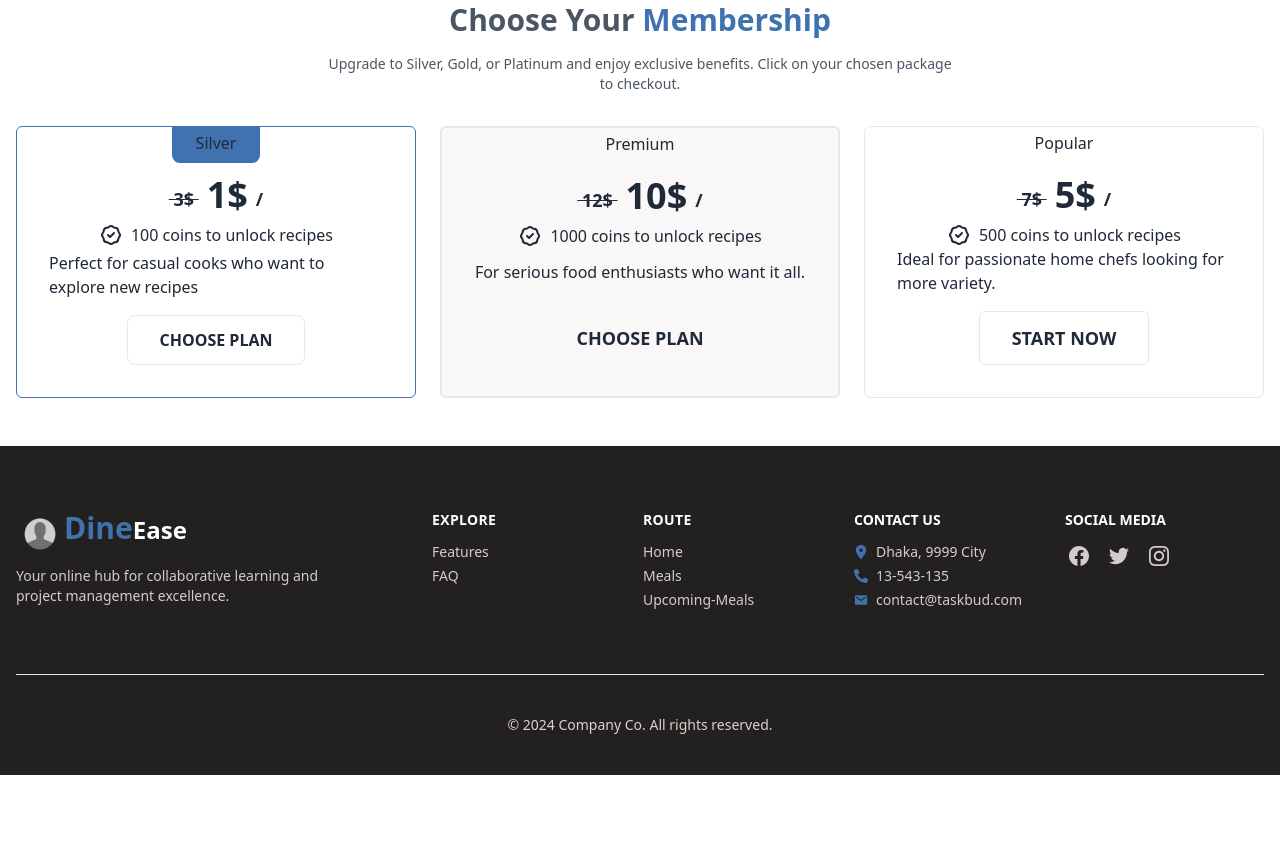
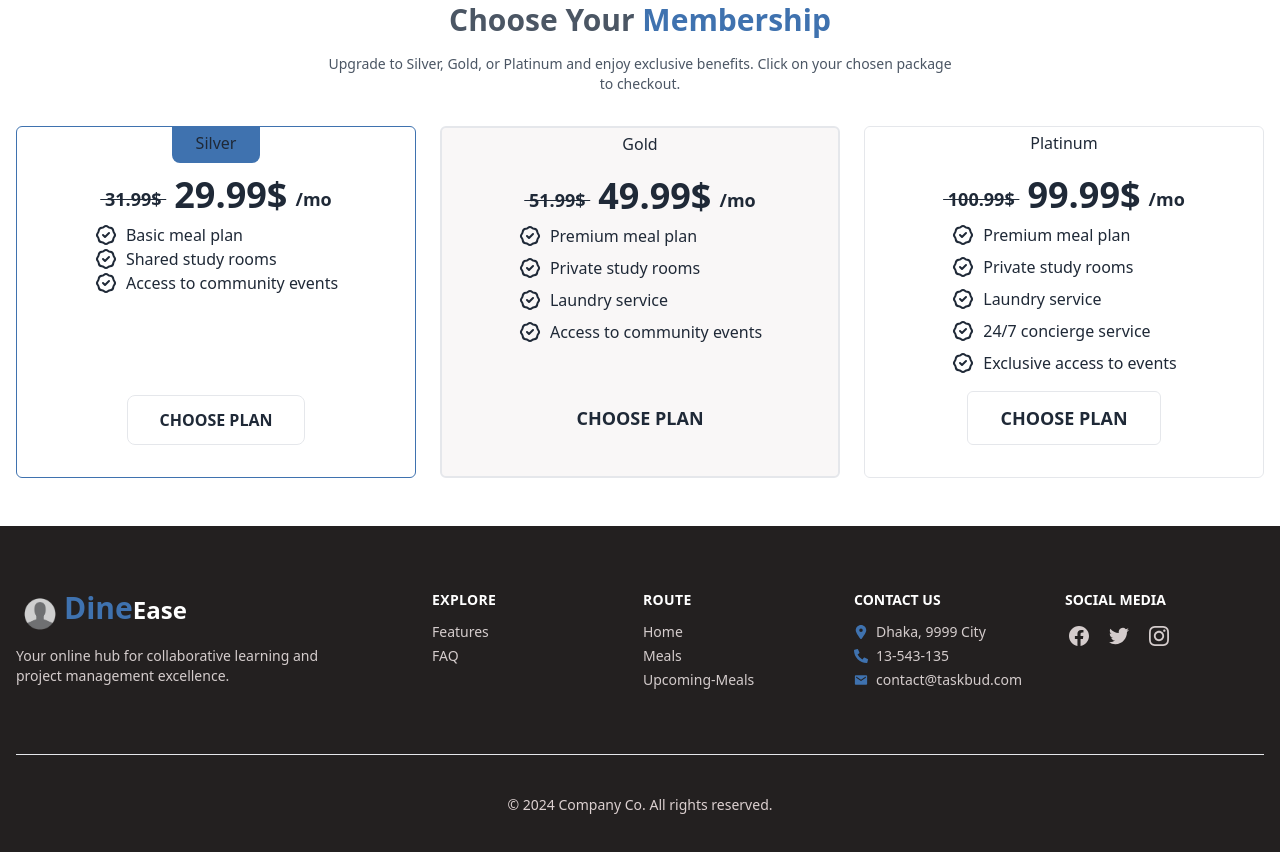
Before and after one commit to strongfornt/hostel-management-client, a React (Vite) app: page / in a window 1280 px wide. Shown: the part 1340-2192 px from the top of the page. Before the commit the page ends 2115 px from the top, so only its background shows below. Built offline with nearby package versions, Linux system fonts and the light colour scheme; no server answers.

Commit message:
added membership plan section

```diff
--- a/src/pages/Home/HomeElements/Membership/Membership.jsx
+++ b/src/pages/Home/HomeElements/Membership/Membership.jsx
@@ -34,58 +34,112 @@ export default function Membership() {
 			<div className="relative z-0 flex flex-col items-center p-8 border-[#3F72AF] border rounded-md">
 				<span className="absolute top-0 px-6 pt-1 pb-2 font-medium rounded-b-lg bg-[#3F72AF]  dark:text-gray-50">Silver</span>
 				<p className="flex items-center justify-center mt-4 space-x-2 font-bold">
-					<span className={`text-lg line-through ${theme === "light" && 'dark:text-gray-700'}`}>&nbsp;3$&nbsp;</span>
-					<span className="pb-2 text-4xl">1$</span>
-					<span className="text-lg">/</span>
+					<span className={`text-lg line-through ${theme === "light" && 'dark:text-gray-700'}`}>&nbsp;31.99$&nbsp;</span>
+					<span className="pb-2 text-4xl">29.99$</span>
+					<span className="text-lg">/mo</span>
 				</p>
 				<ul className="flex-1 ">
 					<li className="flex items-center space-x-2">
 						<svg xmlns="http://www.w3.org/2000/svg" fill="none" viewBox="0 0 24 24" stroke="currentColor" className="w-6 h-6 dark:text-teal-600">
 							<path strokeLinecap="round" strokeLinejoin="round" strokeWidth="2" d="M9 12l2 2 4-4M7.835 4.697a3.42 3.42 0 001.946-.806 3.42 3.42 0 014.438 0 3.42 3.42 0 001.946.806 3.42 3.42 0 013.138 3.138 3.42 3.42 0 00.806 1.946 3.42 3.42 0 010 4.438 3.42 3.42 0 00-.806 1.946 3.42 3.42 0 01-3.138 3.138 3.42 3.42 0 00-1.946.806 3.42 3.42 0 01-4.438 0 3.42 3.42 0 00-1.946-.806 3.42 3.42 0 01-3.138-3.138 3.42 3.42 0 00-.806-1.946 3.42 3.42 0 010-4.438 3.42 3.42 0 00.806-1.946 3.42 3.42 0 013.138-3.138z"></path>
 						</svg>
-						<span>100 coins to unlock recipes</span>
+						<span>Basic meal plan</span>
+					</li>
+                    <li className="flex items-center space-x-2">
+						<svg xmlns="http://www.w3.org/2000/svg" fill="none" viewBox="0 0 24 24" stroke="currentColor" className="w-6 h-6 dark:text-teal-600">
+							<path strokeLinecap="round" strokeLinejoin="round" strokeWidth="2" d="M9 12l2 2 4-4M7.835 4.697a3.42 3.42 0 001.946-.806 3.42 3.42 0 014.438 0 3.42 3.42 0 001.946.806 3.42 3.42 0 013.138 3.138 3.42 3.42 0 00.806 1.946 3.42 3.42 0 010 4.438 3.42 3.42 0 00-.806 1.946 3.42 3.42 0 01-3.138 3.138 3.42 3.42 0 00-1.946.806 3.42 3.42 0 01-4.438 0 3.42 3.42 0 00-1.946-.806 3.42 3.42 0 01-3.138-3.138 3.42 3.42 0 00-.806-1.946 3.42 3.42 0 010-4.438 3.42 3.42 0 00.806-1.946 3.42 3.42 0 013.138-3.138z"></path>
+						</svg>
+						<span>Shared study rooms</span>
+					</li>
+                    <li className="flex items-center space-x-2">
+						<svg xmlns="http://www.w3.org/2000/svg" fill="none" viewBox="0 0 24 24" stroke="currentColor" className="w-6 h-6 dark:text-teal-600">
+							<path strokeLinecap="round" strokeLinejoin="round" strokeWidth="2" d="M9 12l2 2 4-4M7.835 4.697a3.42 3.42 0 001.946-.806 3.42 3.42 0 014.438 0 3.42 3.42 0 001.946.806 3.42 3.42 0 013.138 3.138 3.42 3.42 0 00.806 1.946 3.42 3.42 0 010 4.438 3.42 3.42 0 00-.806 1.946 3.42 3.42 0 01-3.138 3.138 3.42 3.42 0 00-1.946.806 3.42 3.42 0 01-4.438 0 3.42 3.42 0 00-1.946-.806 3.42 3.42 0 01-3.138-3.138 3.42 3.42 0 00-.806-1.946 3.42 3.42 0 010-4.438 3.42 3.42 0 00.806-1.946 3.42 3.42 0 013.138-3.138z"></path>
+						</svg>
+						<span>Access to community events</span>
 					</li>
 
 				</ul>
-                <p>Perfect for casual cooks who want to explore new recipes</p>
+
 				<button className="px-4 py-2 mt-4 font-semibold uppercase border rounded-lg md:mt-4 sm:py-3 sm:px-8 dark:border-[#3F72AF]">Choose Plan</button>
 			</div>
 			<div className={`relative flex flex-col items-center p-8 border-2 rounded-md dark:border-[#3F72AF] bg-[#F9F7F7]`}>
-				<span className="absolute top-0 px-6 pt-1 pb-2 font-medium rounded-b-lg dark:bg-[#3F72AF]  dark:text-gray-50">Premium</span>
+				<span className="absolute top-0 px-6 pt-1 pb-2 font-medium rounded-b-lg dark:bg-[#3F72AF]  dark:text-gray-50">Gold</span>
 				<p className="flex items-center justify-center mt-4 space-x-2 font-bold">
-                <span className={`text-lg line-through ${theme === "light" && 'dark:text-gray-700'}`}>&nbsp;12$&nbsp;</span>
-					<span className="pb-2 text-4xl">10$</span>
-					<span className="text-lg">/</span>
+                <span className={`text-lg line-through ${theme === "light" && 'dark:text-gray-700'}`}>&nbsp;51.99$&nbsp;</span>
+					<span className="pb-2 text-4xl">49.99$</span>
+					<span className="text-lg">/mo</span>
 				</p>
 				<ul className="flex-1 space-y-2">
 					<li className="flex items-center space-x-2">
 						<svg xmlns="http://www.w3.org/2000/svg" fill="none" viewBox="0 0 24 24" stroke="currentColor" className="w-6 h-6 dark:text-teal-600">
 							<path strokeLinecap="round" strokeLinejoin="round" strokeWidth="2" d="M9 12l2 2 4-4M7.835 4.697a3.42 3.42 0 001.946-.806 3.42 3.42 0 014.438 0 3.42 3.42 0 001.946.806 3.42 3.42 0 013.138 3.138 3.42 3.42 0 00.806 1.946 3.42 3.42 0 010 4.438 3.42 3.42 0 00-.806 1.946 3.42 3.42 0 01-3.138 3.138 3.42 3.42 0 00-1.946.806 3.42 3.42 0 01-4.438 0 3.42 3.42 0 00-1.946-.806 3.42 3.42 0 01-3.138-3.138 3.42 3.42 0 00-.806-1.946 3.42 3.42 0 010-4.438 3.42 3.42 0 00.806-1.946 3.42 3.42 0 013.138-3.138z"></path>
 						</svg>
-						<span>1000 coins to unlock recipes</span>
+						<span>Premium meal plan</span>
+					</li>
+                    <li className="flex items-center space-x-2">
+						<svg xmlns="http://www.w3.org/2000/svg" fill="none" viewBox="0 0 24 24" stroke="currentColor" className="w-6 h-6 dark:text-teal-600">
+							<path strokeLinecap="round" strokeLinejoin="round" strokeWidth="2" d="M9 12l2 2 4-4M7.835 4.697a3.42 3.42 0 001.946-.806 3.42 3.42 0 014.438 0 3.42 3.42 0 001.946.806 3.42 3.42 0 013.138 3.138 3.42 3.42 0 00.806 1.946 3.42 3.42 0 010 4.438 3.42 3.42 0 00-.806 1.946 3.42 3.42 0 01-3.138 3.138 3.42 3.42 0 00-1.946.806 3.42 3.42 0 01-4.438 0 3.42 3.42 0 00-1.946-.806 3.42 3.42 0 01-3.138-3.138 3.42 3.42 0 00-.806-1.946 3.42 3.42 0 010-4.438 3.42 3.42 0 00.806-1.946 3.42 3.42 0 013.138-3.138z"></path>
+						</svg>
+						<span>Private study rooms</span>
+					</li>
+                    <li className="flex items-center space-x-2">
+						<svg xmlns="http://www.w3.org/2000/svg" fill="none" viewBox="0 0 24 24" stroke="currentColor" className="w-6 h-6 dark:text-teal-600">
+							<path strokeLinecap="round" strokeLinejoin="round" strokeWidth="2" d="M9 12l2 2 4-4M7.835 4.697a3.42 3.42 0 001.946-.806 3.42 3.42 0 014.438 0 3.42 3.42 0 001.946.806 3.42 3.42 0 013.138 3.138 3.42 3.42 0 00.806 1.946 3.42 3.42 0 010 4.438 3.42 3.42 0 00-.806 1.946 3.42 3.42 0 01-3.138 3.138 3.42 3.42 0 00-1.946.806 3.42 3.42 0 01-4.438 0 3.42 3.42 0 00-1.946-.806 3.42 3.42 0 01-3.138-3.138 3.42 3.42 0 00-.806-1.946 3.42 3.42 0 010-4.438 3.42 3.42 0 00.806-1.946 3.42 3.42 0 013.138-3.138z"></path>
+						</svg>
+						<span>Laundry service</span>
+					</li>
+                    <li className="flex items-center space-x-2">
+						<svg xmlns="http://www.w3.org/2000/svg" fill="none" viewBox="0 0 24 24" stroke="currentColor" className="w-6 h-6 dark:text-teal-600">
+							<path strokeLinecap="round" strokeLinejoin="round" strokeWidth="2" d="M9 12l2 2 4-4M7.835 4.697a3.42 3.42 0 001.946-.806 3.42 3.42 0 014.438 0 3.42 3.42 0 001.946.806 3.42 3.42 0 013.138 3.138 3.42 3.42 0 00.806 1.946 3.42 3.42 0 010 4.438 3.42 3.42 0 00-.806 1.946 3.42 3.42 0 01-3.138 3.138 3.42 3.42 0 00-1.946.806 3.42 3.42 0 01-4.438 0 3.42 3.42 0 00-1.946-.806 3.42 3.42 0 01-3.138-3.138 3.42 3.42 0 00-.806-1.946 3.42 3.42 0 010-4.438 3.42 3.42 0 00.806-1.946 3.42 3.42 0 013.138-3.138z"></path>
+						</svg>
+						<span>Access to community events</span>
 					</li>
 
 				</ul>
-                <p>For serious food enthusiasts who want it all.</p>
+
 				<button className="px-8 py-3 mt-7  text-lg font-semibold uppercase rounded dark:bg-[#3F72AF] dark:text-gray-50">Choose Plan</button>
 			</div>
 			<div className={`relative z-0 flex flex-col items-center p-8 border rounded-md ${theme === "light" ? 'dark:bg-gray-100' :'border border-teal-400'}`}>
-				<span className="absolute top-0 px-6 pt-1 pb-2 font-medium rounded-b-lg dark:bg-[#3F72AF] dark:text-gray-50">Popular</span>
+				<span className="absolute top-0 px-6 pt-1 pb-2 font-medium rounded-b-lg dark:bg-[#3F72AF] dark:text-gray-50">Platinum</span>
 				<p className="flex items-center justify-center mt-4 space-x-2 font-bold">
-					<span className="text-lg line-through dark:text-gray-700">&nbsp;7$&nbsp;</span>
-					<span className="pb-2 text-4xl">5$</span>
-					<span className="text-lg">/</span>
+					<span className="text-lg line-through dark:text-gray-700">&nbsp;100.99$&nbsp;</span>
+					<span className="pb-2 text-4xl">99.99$</span>
+					<span className="text-lg">/mo</span>
 				</p>
 				<ul className="flex-1 space-y-2">
 					<li className="flex items-center space-x-2">
 						<svg xmlns="http://www.w3.org/2000/svg" fill="none" viewBox="0 0 24 24" stroke="currentColor" className="w-6 h-6 dark:text-teal-600">
 							<path strokeLinecap="round" strokeLinejoin="round" strokeWidth="2" d="M9 12l2 2 4-4M7.835 4.697a3.42 3.42 0 001.946-.806 3.42 3.42 0 014.438 0 3.42 3.42 0 001.946.806 3.42 3.42 0 013.138 3.138 3.42 3.42 0 00.806 1.946 3.42 3.42 0 010 4.438 3.42 3.42 0 00-.806 1.946 3.42 3.42 0 01-3.138 3.138 3.42 3.42 0 00-1.946.806 3.42 3.42 0 01-4.438 0 3.42 3.42 0 00-1.946-.806 3.42 3.42 0 01-3.138-3.138 3.42 3.42 0 00-.806-1.946 3.42 3.42 0 010-4.438 3.42 3.42 0 00.806-1.946 3.42 3.42 0 013.138-3.138z"></path>
 						</svg>
-						<span>500 coins to unlock recipes</span>
+						<span>Premium meal plan</span>
+					</li>
+                    <li className="flex items-center space-x-2">
+						<svg xmlns="http://www.w3.org/2000/svg" fill="none" viewBox="0 0 24 24" stroke="currentColor" className="w-6 h-6 dark:text-teal-600">
+							<path strokeLinecap="round" strokeLinejoin="round" strokeWidth="2" d="M9 12l2 2 4-4M7.835 4.697a3.42 3.42 0 001.946-.806 3.42 3.42 0 014.438 0 3.42 3.42 0 001.946.806 3.42 3.42 0 013.138 3.138 3.42 3.42 0 00.806 1.946 3.42 3.42 0 010 4.438 3.42 3.42 0 00-.806 1.946 3.42 3.42 0 01-3.138 3.138 3.42 3.42 0 00-1.946.806 3.42 3.42 0 01-4.438 0 3.42 3.42 0 00-1.946-.806 3.42 3.42 0 01-3.138-3.138 3.42 3.42 0 00-.806-1.946 3.42 3.42 0 010-4.438 3.42 3.42 0 00.806-1.946 3.42 3.42 0 013.138-3.138z"></path>
+						</svg>
+						<span>Private study rooms</span>
+					</li>
+                    <li className="flex items-center space-x-2">
+						<svg xmlns="http://www.w3.org/2000/svg" fill="none" viewBox="0 0 24 24" stroke="currentColor" className="w-6 h-6 dark:text-teal-600">
+							<path strokeLinecap="round" strokeLinejoin="round" strokeWidth="2" d="M9 12l2 2 4-4M7.835 4.697a3.42 3.42 0 001.946-.806 3.42 3.42 0 014.438 0 3.42 3.42 0 001.946.806 3.42 3.42 0 013.138 3.138 3.42 3.42 0 00.806 1.946 3.42 3.42 0 010 4.438 3.42 3.42 0 00-.806 1.946 3.42 3.42 0 01-3.138 3.138 3.42 3.42 0 00-1.946.806 3.42 3.42 0 01-4.438 0 3.42 3.42 0 00-1.946-.806 3.42 3.42 0 01-3.138-3.138 3.42 3.42 0 00-.806-1.946 3.42 3.42 0 010-4.438 3.42 3.42 0 00.806-1.946 3.42 3.42 0 013.138-3.138z"></path>
+						</svg>
+						<span>Laundry service</span>
+					</li>
+                    <li className="flex items-center space-x-2">
+						<svg xmlns="http://www.w3.org/2000/svg" fill="none" viewBox="0 0 24 24" stroke="currentColor" className="w-6 h-6 dark:text-teal-600">
+							<path strokeLinecap="round" strokeLinejoin="round" strokeWidth="2" d="M9 12l2 2 4-4M7.835 4.697a3.42 3.42 0 001.946-.806 3.42 3.42 0 014.438 0 3.42 3.42 0 001.946.806 3.42 3.42 0 013.138 3.138 3.42 3.42 0 00.806 1.946 3.42 3.42 0 010 4.438 3.42 3.42 0 00-.806 1.946 3.42 3.42 0 01-3.138 3.138 3.42 3.42 0 00-1.946.806 3.42 3.42 0 01-4.438 0 3.42 3.42 0 00-1.946-.806 3.42 3.42 0 01-3.138-3.138 3.42 3.42 0 00-.806-1.946 3.42 3.42 0 010-4.438 3.42 3.42 0 00.806-1.946 3.42 3.42 0 013.138-3.138z"></path>
+						</svg>
+						<span>24/7 concierge service</span>
+					</li>
+                    <li className="flex items-center space-x-2">
+						<svg xmlns="http://www.w3.org/2000/svg" fill="none" viewBox="0 0 24 24" stroke="currentColor" className="w-6 h-6 dark:text-teal-600">
+							<path strokeLinecap="round" strokeLinejoin="round" strokeWidth="2" d="M9 12l2 2 4-4M7.835 4.697a3.42 3.42 0 001.946-.806 3.42 3.42 0 014.438 0 3.42 3.42 0 001.946.806 3.42 3.42 0 013.138 3.138 3.42 3.42 0 00.806 1.946 3.42 3.42 0 010 4.438 3.42 3.42 0 00-.806 1.946 3.42 3.42 0 01-3.138 3.138 3.42 3.42 0 00-1.946.806 3.42 3.42 0 01-4.438 0 3.42 3.42 0 00-1.946-.806 3.42 3.42 0 01-3.138-3.138 3.42 3.42 0 00-.806-1.946 3.42 3.42 0 010-4.438 3.42 3.42 0 00.806-1.946 3.42 3.42 0 013.138-3.138z"></path>
+						</svg>
+						<span>Exclusive access to events</span>
 					</li>
 				</ul>
-                <p> Ideal for passionate home chefs looking for more variety.</p>
-				<button className="px-8 py-3 mt-4 text-lg font-semibold uppercase border rounded-md dark:border-teal-600">Start Now</button>
+
+				<button className="px-8 py-3 mt-4 text-lg font-semibold uppercase border rounded-md dark:border-[#3F72AF]">Choose Plan</button>
 			</div>
 		</div>
 	</div>
```
